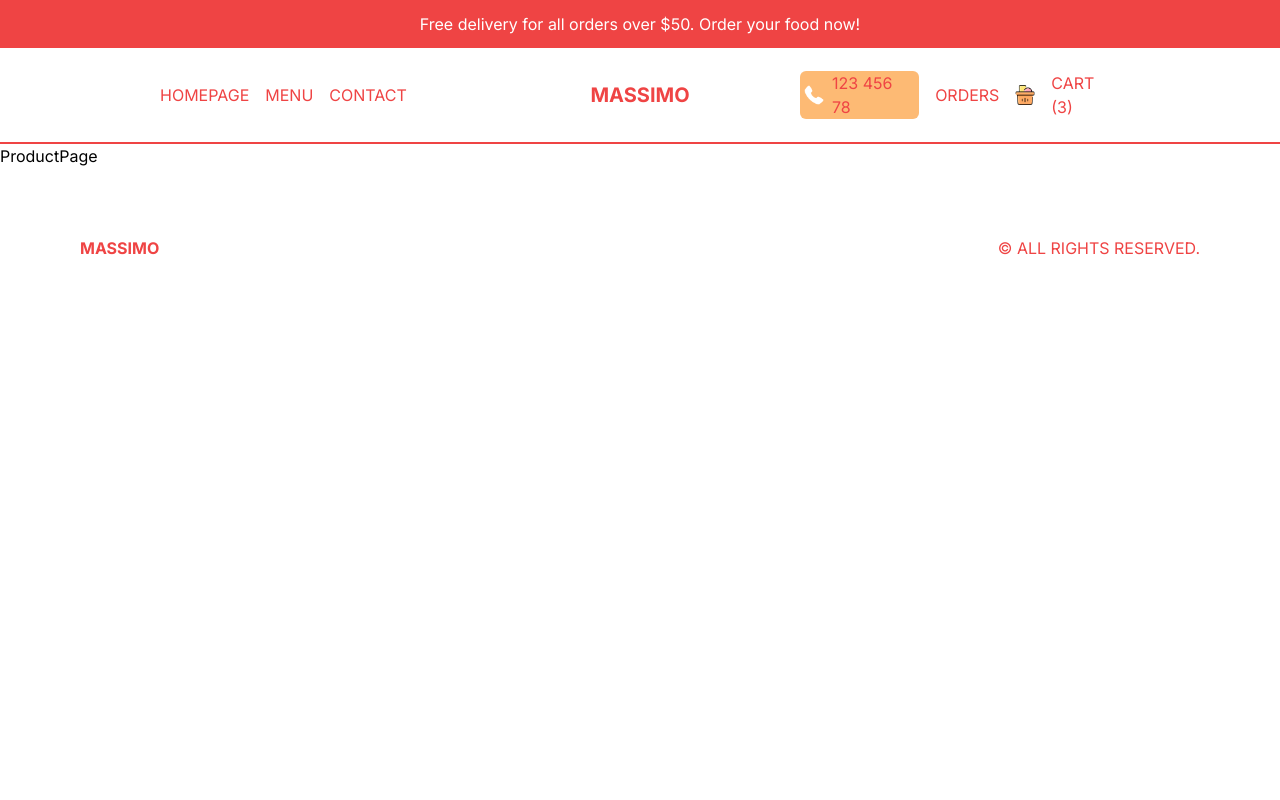
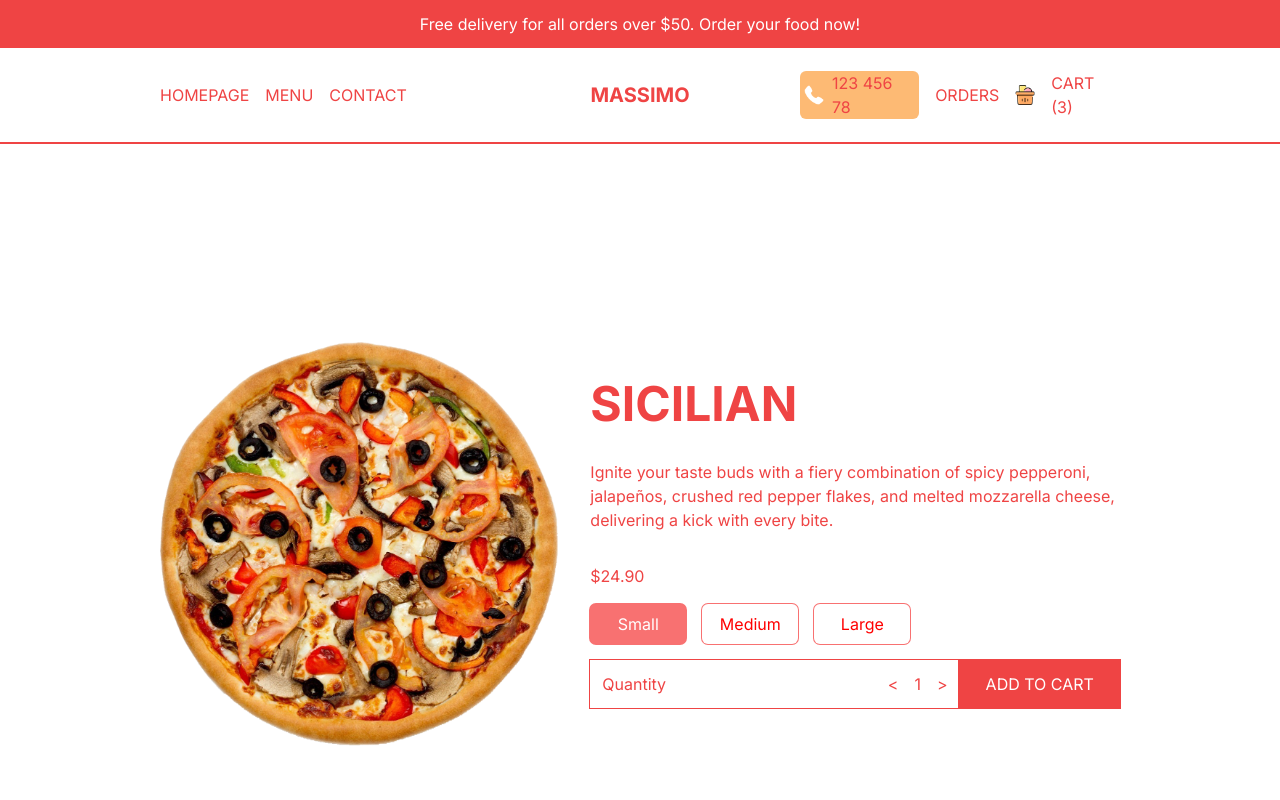
Before and after one commit to NgoTanKhoa21042001/Restaurant-landing-page, a Next.js app in the folder restaurant/: page /product/1 in a window 1280 px wide. Shown: the top 800 px of the page. Built offline with nearby package versions, Linux system fonts and the light colour scheme.

Commit message:
Calculate Product Price with Quantity and Options

```diff
--- a/restaurant/src/app/menu/[category]/page.tsx
+++ b/restaurant/src/app/menu/[category]/page.tsx
@@ -7,10 +7,10 @@ import React from "react";
 const CategoryPage = () => {
   return (
     <div className="grid grid-cols-1 md:grid-cols-2 lg:grid-cols-3 text-red-500">
-      {pizzas.map((item, id) => (
+      {pizzas.map((item) => (
         <Link
-          href={`product/${item.id}`}
           className="w-full h-[60vh] border-r-2 border-b-2 border-red-500 p-4 flex flex-col justify-between group"
+          href={`/product/${item.id}`}
           key={item.id}
         >
           {/* Image */}
--- a/restaurant/src/app/product/[id]/page.tsx
+++ b/restaurant/src/app/product/[id]/page.tsx
@@ -1,7 +1,37 @@
+import Price from "@/components/Price";
+import { singleProduct } from "@/data";
+import Image from "next/image";
 import React from "react";
 
 const SingleProduct = () => {
-  return <div>ProductPage</div>;
+  return (
+    <div className="p-4 flex flex-col justify-around md:flex-row lg:px-20 xl:px-40 h-screen text-red-500 md:gap-8 md:items-center">
+      {/* Image */}
+
+      {singleProduct.img && (
+        <div className="relative w-full h-1/2 md:h-[70%]">
+          <Image
+            src={singleProduct.img}
+            alt=""
+            className="object-contain"
+            fill
+          />
+        </div>
+      )}
+      {/* TEXT Container */}
+      <div className="h-1/2 flex flex-col gap-4 md:h-[70%] md:justify-center md:gap-6 xl:gap-8">
+        <h1 className="text-3xl font-bold uppercase xl:text-5xl">
+          {singleProduct.title}
+        </h1>
+        <p>{singleProduct.desc}</p>
+        <Price
+          price={singleProduct.price}
+          id={singleProduct.id}
+          options={singleProduct.options}
+        />
+      </div>
+    </div>
+  );
 };
 
 export default SingleProduct;
--- /dev/null
+++ b/restaurant/src/components/Price.tsx
@@ -0,0 +1,68 @@
+"use client";
+import React, { useEffect, useState } from "react";
+
+type Props = {
+  price: number;
+  id: number;
+  options?: { title: string; additionalPrice: number }[];
+};
+
+const Price = ({ price, id, options }: Props) => {
+  const [total, setTotal] = useState(price);
+  const [quantity, setQuantity] = useState(1);
+  const [selected, setSelected] = useState(0);
+
+  useEffect(() => {
+    //tinhs tiền theo size hoặc số lượng
+    setTotal(
+      quantity * (options ? price + options[selected].additionalPrice : price)
+    );
+  }, [quantity, price, selected, options]);
+
+  return (
+    <div className="flex flex-col gap-4">
+      <h2>${total.toFixed(2)}</h2>
+      {/* Option container */}
+      <div className="flex gap-4">
+        {options?.map((option, index) => (
+          <button
+            key={option.title}
+            className="ring-1 ring-red-400 min-w-[6rem] p-2 rounded-md"
+            style={{
+              background: selected === index ? "rgb(248 113 113)" : "white",
+              color: selected === index ? "white" : "red",
+            }}
+            onClick={() => setSelected(index)}
+          >
+            {option.title}
+          </button>
+        ))}
+      </div>
+      {/* QUantity and add button cart */}
+      <div className="flex justify-between items-center">
+        <div className="flex justify-between w-full p-3 ring-1 ring-red-500">
+          <span>Quantity</span>
+          <div className="flex gap-4 items-center">
+            <button
+              onClick={() => setQuantity((prev) => (prev > 1 ? prev - 1 : 9))}
+            >
+              {"<"}
+            </button>
+            <span>{quantity}</span>
+            <button
+              onClick={() => setQuantity((prev) => (prev < 9 ? prev + 1 : 1))}
+            >
+              {">"}
+            </button>
+          </div>
+        </div>
+        {/* Cart button */}
+        <button className="uppercase w-56 bg-red-500 text-white p-3 ring-1 ring-red-500">
+          Add to cart
+        </button>
+      </div>
+    </div>
+  );
+};
+
+export default Price;
```
